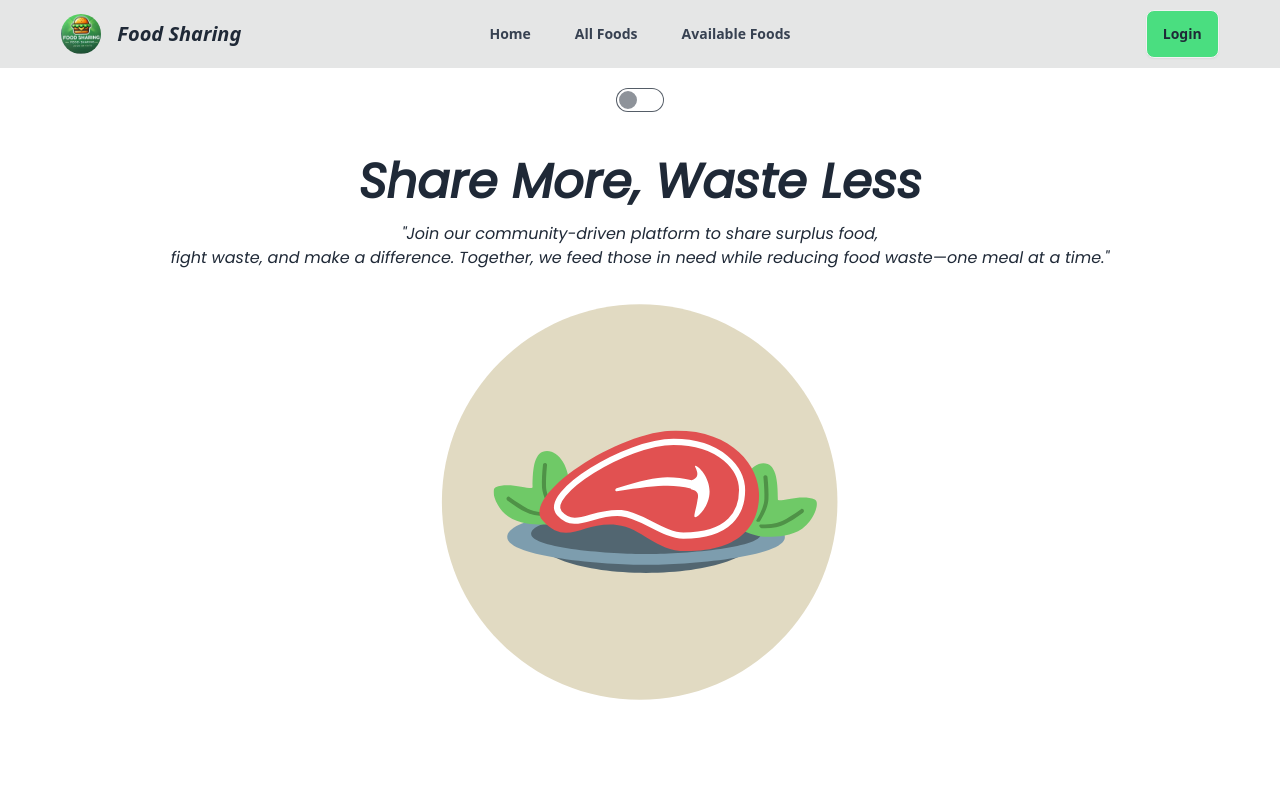
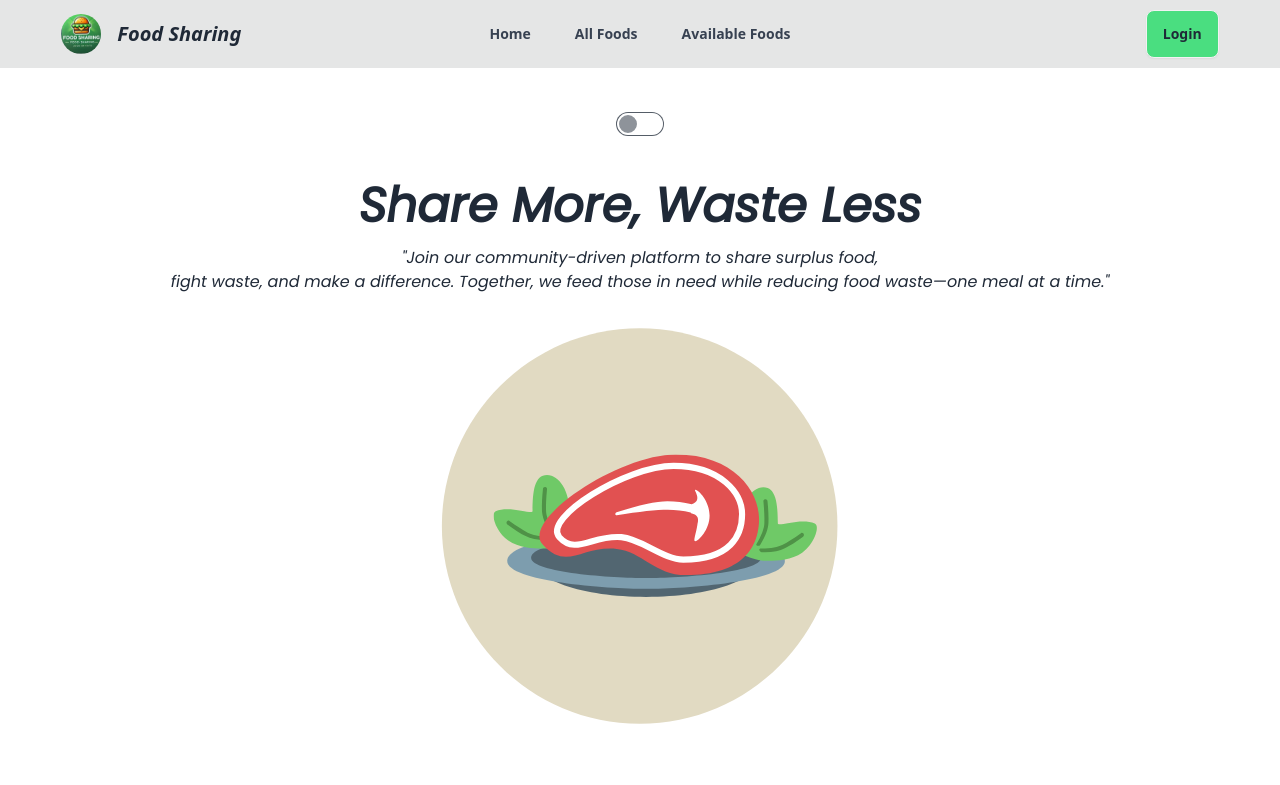
Before and after one commit to AsadEducation/food-sharing-website, a React (Vite) app: page /home in a window 1280 px wide. Shown: the top 785 px of the page. Built offline with nearby package versions, Linux system fonts and the light colour scheme; no server answers.

Commit message:
fixed alwayw dark issue in all foods

```diff
--- a/src/Layout/RootLayout.jsx
+++ b/src/Layout/RootLayout.jsx
@@ -22,7 +22,7 @@ const RootLayout = () => {
 
             <div><Navbar /></div>
 
-            <div className='pt-[11vh] pb-[5vh] mx-auto w-fit'>
+            <div className='pt-[14vh] pb-[5vh] mx-auto w-fit'>
                 <input type="checkbox"
                     onChange={(e) => {
                         const darkMode = e.target.checked;
--- a/src/Pages/All Foods/AllFoods.jsx
+++ b/src/Pages/All Foods/AllFoods.jsx
@@ -22,7 +22,7 @@ const AllFoods = () => {
     }
 
     return (
-        <div className='space-y-12 min-h-screen dark'>
+        <div className='space-y-12 min-h-screen'>
 
             {/* <h2 className="text-3xl lg:text-5xl font-semibold text-center">All Foods </h2> */}
             <Title text="all foods" />
```
Also changed, not shown: src/Pages/Home/Home.jsx (line endings or trailing spaces).
